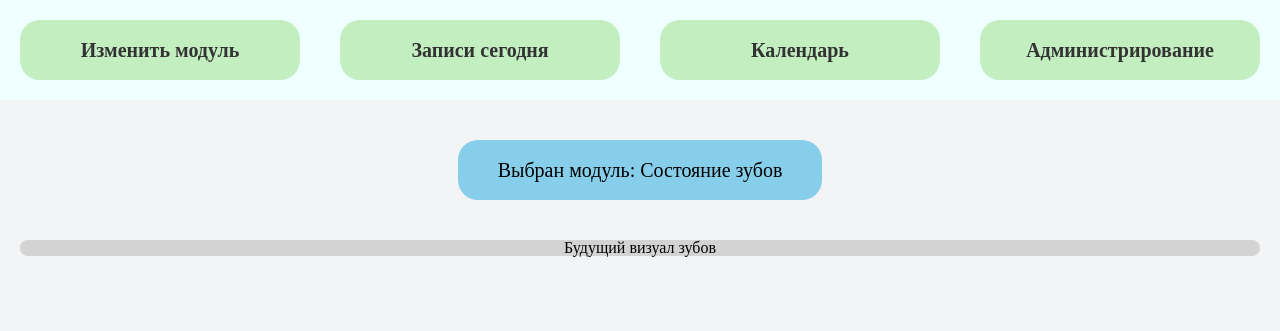
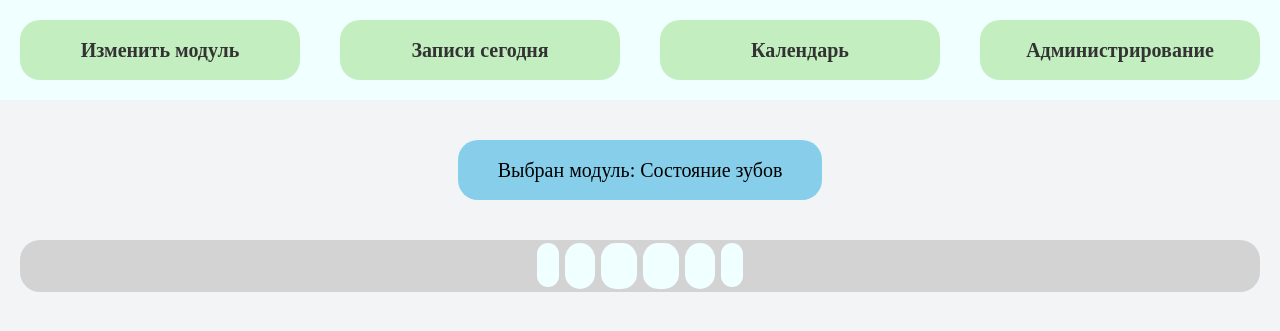
Before and after one commit to lopatin2012/dental_control, a Django app: page / in a window 1280 px wide. Shown: the top 331 px of the page. Run offline with Django 5.2, Linux system fonts and the light colour scheme.

Commit message:
Предварительный дизайн зубов

```diff
--- a/app_main_menu/templates/main_menu/main.html
+++ b/app_main_menu/templates/main_menu/main.html
@@ -2,8 +2,13 @@
 
 {% block content %}
 <div class="body-main-menu flex-center">
-    <div class="body-main-menu-card">
-        Будущий визуал зубов
+    <div class="body-main-menu-card flex-start">
+        <div class="fang"></div>
+        <div class="posterior-incisor"></div>
+        <div class="upper-incisor"></div>
+        <div class="upper-incisor"></div>
+        <div class="posterior-incisor"></div>
+        <div class="fang"></div>
     </div>
 </div>
 {% endblock %}
--- a/static/css/style.css
+++ b/static/css/style.css
@@ -64,6 +64,12 @@ table {
     align-items: center;
 }
 
+.flex-start {
+    display: flex;
+    justify-content: center;
+    align-items: flex-start;
+}
+
 body {
     background-color: #f2f4f6;
 }
@@ -125,3 +131,25 @@ body {
     border-radius: 20px;
     margin: 0px 20px;
 }
+
+/* Зубы */
+.upper-incisor {
+    background-color: azure;
+    padding: 23px 18px;
+    border-radius: 15px;
+    margin: 3px;
+}
+
+.posterior-incisor {
+    background-color: azure;
+    padding: 23px 15px;
+    border-radius: 15px;
+    margin: 3px;
+}
+
+.fang {
+    background-color: azure;
+    padding: 22px 11px;
+    border-radius: 15px;
+    margin: 3px;
+}
```
